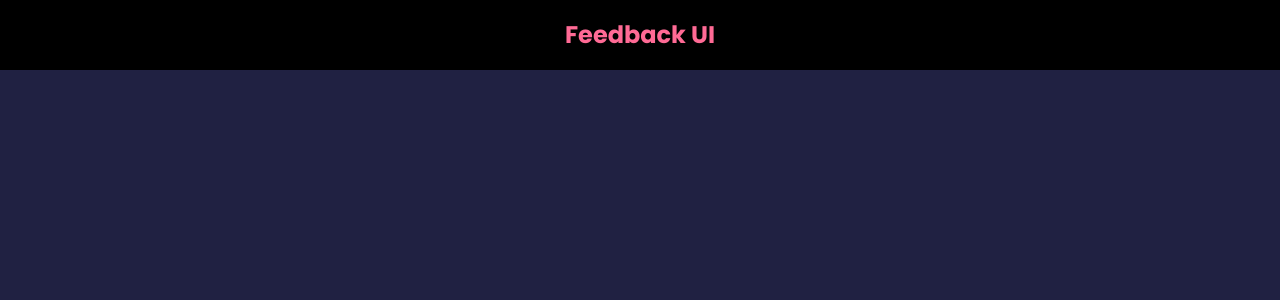
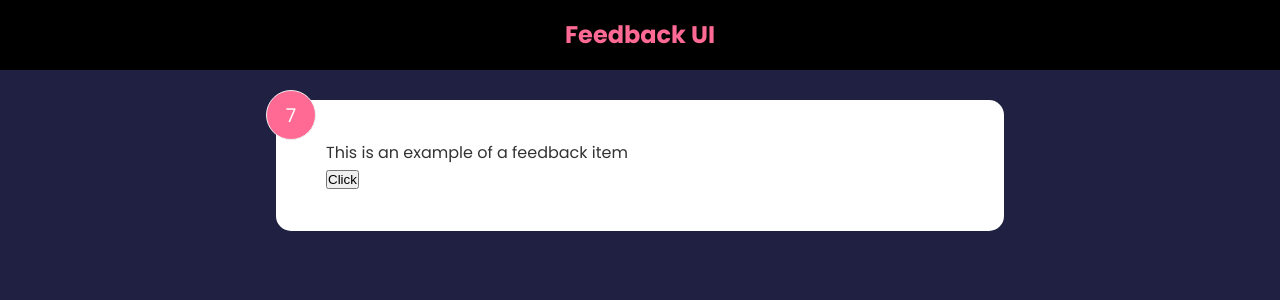
Before and after one commit to johnofisher01/application-cards, a React (Create React App) app in the folder application-cards/: page / in a window 1280 px wide. Shown: the top 300 px of the page. Built offline with nearby package versions, Linux system fonts and the light colour scheme.

Commit message:
test push state click

```diff
--- a/application-cards/src/App.js
+++ b/application-cards/src/App.js
@@ -1,13 +1,19 @@
 import React from 'react'
 import './index.css'
 import Header from './components/Header'
+import FeedbackItem from './components/FeedbackItem'
 
 function App() {
 
 
 
   return (
+    <>
       <Header />
+      <div className="container">
+        <FeedbackItem/>
+      </div>
+      </>
   )
 }
 
--- /dev/null
+++ b/application-cards/src/components/FeedbackItem.jsx
@@ -0,0 +1,26 @@
+import React from 'react'
+import { useState } from 'react'
+
+function FeedbackItem() {
+
+    const [rating, setRating]=useState(7)
+    const [text, setText]=useState('This is an example of a feedback item')
+
+    const handleClick = () => {
+        setRating((prev)=> {
+            return prev + 1
+        })
+    }
+
+  return (
+    <div className="card">
+        <div className="num-display">{rating}</div>
+        <div className="text-display">
+             {text}
+        </div>
+        <button onClick={handleClick}>Click</button>
+    </div>
+  )
+}
+
+export default FeedbackItem
```
Also changed, not shown: 1 other file (tests, documents, lock files or other folders).
